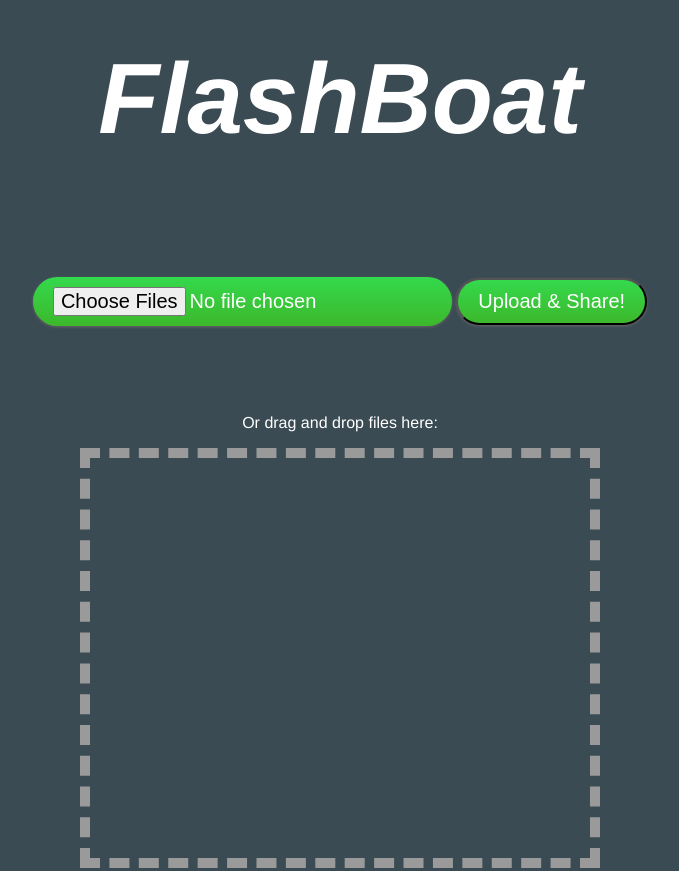
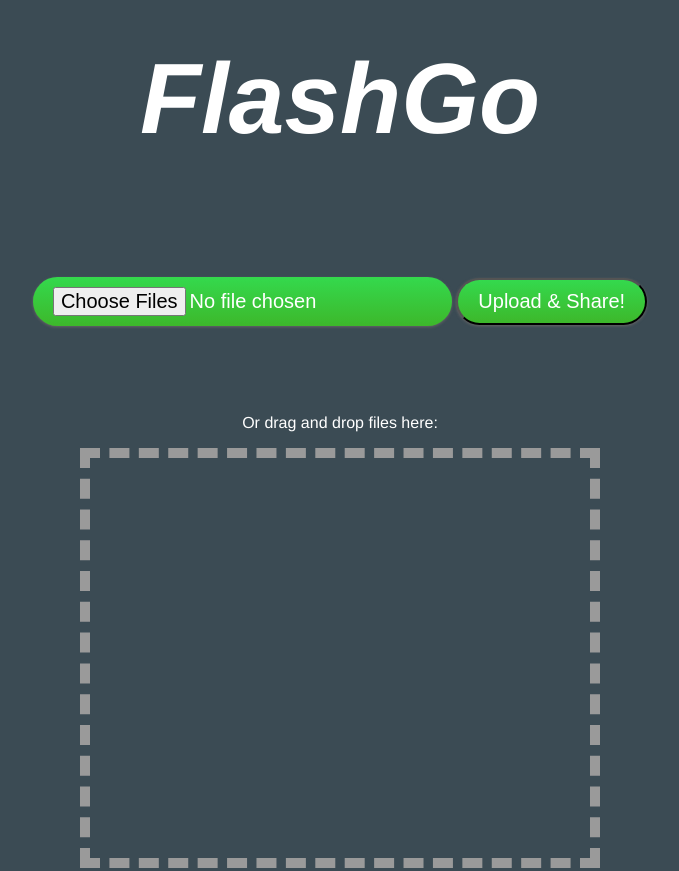
Before and after one commit to zhan1348/FlashBoat, a website: page public/index.html in a window 1280 px wide. Shown: the part 208-1079 px from the top of the page, without its empty margins (300-979 px from the left). Drawn offline with Linux system fonts and the light colour scheme; a script that the page names is missing.

Commit message:
changed title

```diff
--- a/public/index.html
+++ b/public/index.html
@@ -11,7 +11,7 @@
 				border: 10px dashed #9a9a9a;
 			}
 		</style>
-    <title>FileInfo</title>
+    <title>FlashGo</title>
     <meta charset="utf-8">
     <meta http-equiv="X-UA-Compatible" content="IE=edge">
     <meta name="viewport" content="width=device-width, initial-scale=1">
@@ -25,7 +25,7 @@
 			<div class ="container zoomOutUp animated">
             <h1 class="bold">Welcome</h1> </div>
 			<div class ="container bounceInLeft animated">
-            <h1 class="bold">FlashBoat</h1>
+            <h1 class="bold">FlashGo</h1>
 			</div>
             <br><br><br>
 			<div class ="container bounceInRight animated">
```
